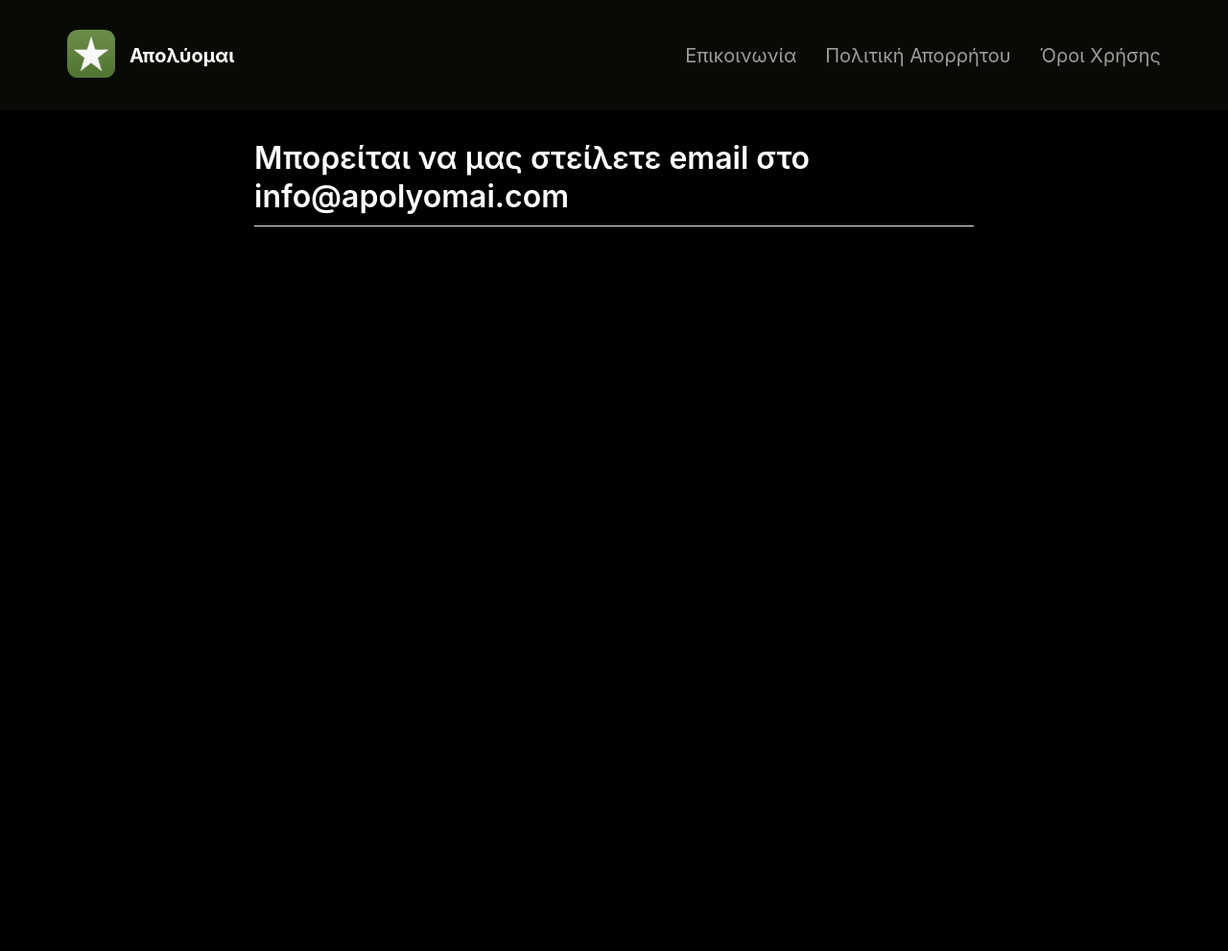
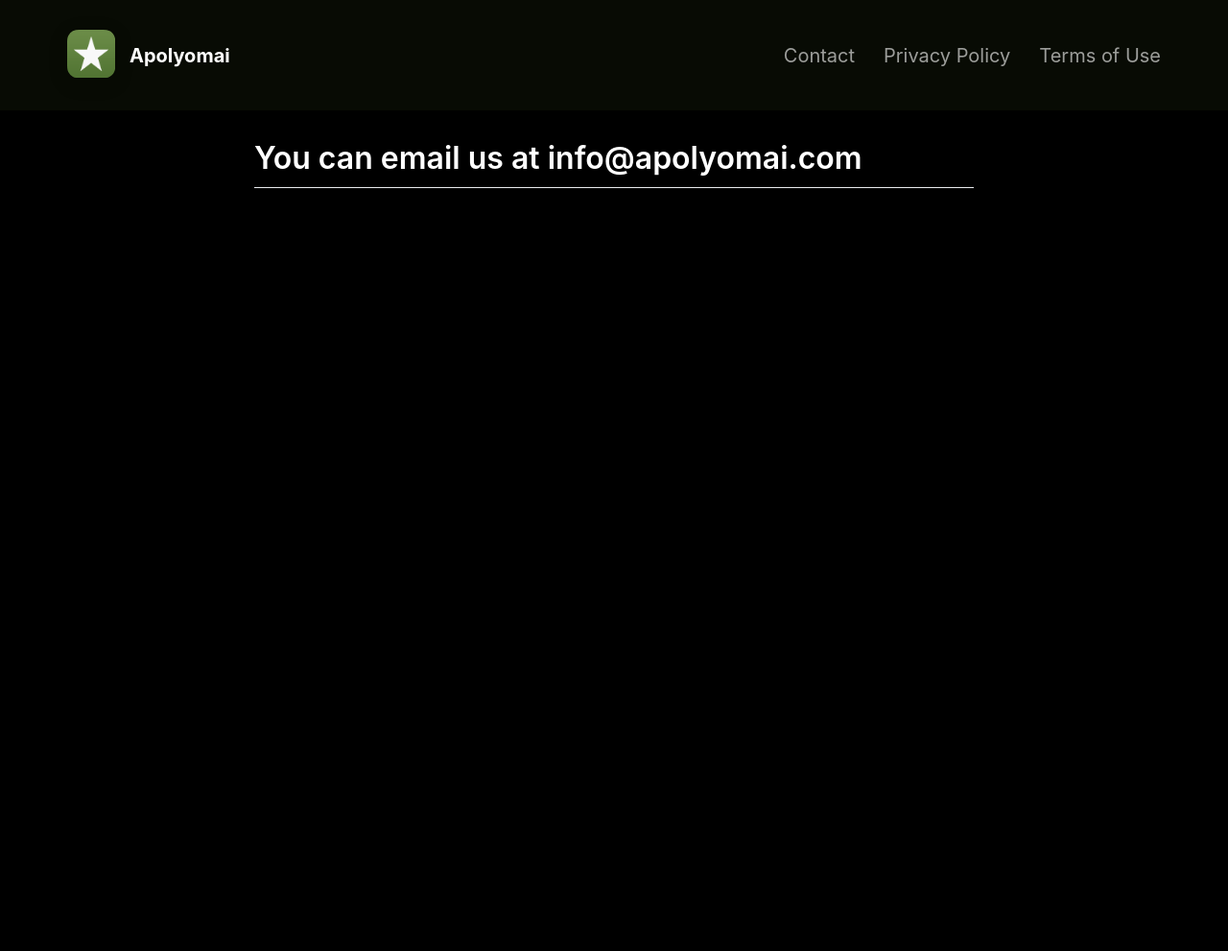
Before and after one commit to IraklisElef/apolyomai-app-landing-page, a Jekyll site: the page built from _pages/contact.md, in a window 1280 px wide. Shown: the whole page at 96% size. Built offline with Jekyll 4.4.1, drawn with Linux system fonts in a browser that asks for light colours; nearby versions of some CDN libraries; some of the changed lines change nothing that is shown.

Commit message:
Change website to english

```diff
--- a/_config.yml
+++ b/_config.yml
@@ -1,27 +1,27 @@
 #page title
-page_title                                : Απολύομαι                                   # Automatically populates with app name if not set and if iOS app ID is set. Otherwise enter manually.
+page_title                                : Apolyomai                                   # Automatically populates with app name if not set and if iOS app ID is set. Otherwise enter manually.
 
 # App Info
 ios_app_id                                : 6504982905                               # Required. Enter iOS app ID to automatically populate name, price and icons (e.g. 718043190).
 ios_app_country                           : gr                                        # Required outside USA. Enter 2 letter country code as in https://en.wikipedia.org/wiki/ISO_3166-1_alpha-2
 
-appstore_link                             : https://apps.apple.com/gr/app/apolyomai/id6504982905                                         # Automatically populates if not set and if iOS app ID is set. Otherwise enter manually.
+appstore_link                             : https://apps.apple.com/app/apolyomai/id6504982905                                         # Automatically populates if not set and if iOS app ID is set. Otherwise enter manually.
 playstore_link                            : https://play.google.com/store/apps/details?id=com.iraklis.Apolyomai                                   # Enter Google Play Store URL.
 presskit_download_link                    :                                           # Enter a link to downloadable file or (e.g. public Dropbox link to a .zip file).
                                                                                       # Or upload your press kit file to assets and set path accordingly (e.g. "assets/your_press_kit.zip").
 
 app_icon_header                           : assets/appicon-rounded.png
 app_icon                                  : assets/appicon-rounded.png                      # Automatically populates if not set and if iOS app ID is set.  Otherwise enter path to icon file manually.
-app_name                                  : Απολύομαι                                         # Automatically populates if not set and if iOS app ID is set.  Otherwise enter manually.
-app_price                                 : Δωρεάν                                        # Automatically populates if not set and if iOS app ID is set.  Otherwise enter manually.
-app_description                           : Ο μετρητής απόλυσής σου!
+app_name                                  : Apolyomai                                         # Automatically populates if not set and if iOS app ID is set.  Otherwise enter manually.
+app_price                                 : Free                                        # Automatically populates if not set and if iOS app ID is set.  Otherwise enter manually.
+app_description                           : Your dismissal counter!
 
 enable_smart_app_banner                   : true                                      # Set to true to show a smart app banner at top of page on mobile devices.
 
 
 
 # Information About Yourself
-your_name                                 : Ηρακλή Ελευθεριάδη
+your_name                                 : Iraklis Eleftheriadis
 your_link                                 : https://www.irakliseleftheriadis.com
 your_city                                 :
 email_address                             : info@apolyomai.com
@@ -37,40 +37,40 @@ mastodon_link                             :
 # Feature List                            Edit, add or remove features to be presented.
 features                                  :
 
-  - title                                 : Μετρητής Στρατού
-    description                           : Μέτρα τα υπολειπόμενα ΚΣ σου.
+  - title                                 : Army Counter
+    description                           : Track your remaining service days.
     fontawesome_icon_name                 : clock
 
-  - title                                 : Προσθήκη Πληροφοριών
-    description                           : Πρόσθεσε όλες τις υπηρεσίες, άδειες, κρατήσεις και φυλακές σου.
+  - title                                 : Add Information
+    description                           : Add all your services, leaves, detentions, and prisons.
     fontawesome_icon_name                 : plus
 
-  - title                                 : Ημερολόγιο
-    description                           : Παρακολούθησε όλες τις πληροφορίες της θητείας σου.
+  - title                                 : Calendar
+    description                           : Keep track of all your service information.
     fontawesome_icon_name                 : calendar
 
-  - title                                 : Στατιστικά
-    description                           : Ανάλυσε όλες τις πληροφορίες της θητείας σου.
+  - title                                 : Statistics
+    description                           : Analyze all your service data.
     fontawesome_icon_name                 : chart-pie
 
-  - title                                 : Υπηρεσίες
-    description                           : Πρόσθεσε δικές σου και επεξεργάσου τις υπάρχουσες.
+  - title                                 : Services
+    description                           : Add your own and edit existing ones.
     fontawesome_icon_name                 : list
 
-  - title                                 : Στρατιωτικός Εξοπλισμός
-    description                           : Αποθήκευσε στοιχεία στρατιωτικού εξοπλισμού όπως τον αριθμό όπλου ή κλείστρου.
+  - title                                 : Military Equipment
+    description                           : Store details of military equipment such as weapon or bolt numbers.
     fontawesome_icon_name                 : toolbox
 
-  - title                                 : Ιεραρχίες
-    description                           : Ενημερώσου σχετικά με την ιεραρχία του στρατού ξηράς, πολεμικού ναυτικού και πολεμικής αεροπορίας.
+  - title                                 : Hierarchies
+    description                           : Stay updated on the hierarchy of the army, navy, and air force.
     fontawesome_icon_name                 : sitemap
 
-  - title                                 : Επιτεύγματα
-    description                           : Ξεκλείδωσε διάφορα επιτεύγματα κατά την διάρκεια της θητείας σου.
+  - title                                 : Achievements
+    description                           : Unlock various achievements during your service.
     fontawesome_icon_name                 : trophy
 
-  - title                                 : Στρατιωτική Αργκό
-    description                           : Εξερεύνησε και μάθε στρατιωτική αργκό για να παραμείνεις συνδεδεμένος με τη μοναδική κουλτούρα της στρατιωτικής ζωής.
+  - title                                 : Military Slang
+    description                           : Explore and learn military slang to stay connected with the unique culture of military life.
     fontawesome_icon_name                 : font
 
   - title                                 : # New Feature Title
--- a/_pages/contact.md
+++ b/_pages/contact.md
@@ -1,6 +1,6 @@
 ---
 layout: page
-title: Επικοινωνία
+title: Contact
 include_in_header: true
 ---
-# Μπορείται να μας στείλετε email στο info@apolyomai.com
+# You can email us at info@apolyomai.com
--- a/_pages/privacypolicy.md
+++ b/_pages/privacypolicy.md
@@ -1,6 +1,6 @@
 ---
 layout: page
-title: Πολιτική Απορρήτου
+title: Privacy Policy
 include_in_header: true
 ---
 
--- a/_pages/termsofuse.md
+++ b/_pages/termsofuse.md
@@ -1,6 +1,6 @@
 ---
 layout: page
-title: Όροι Χρήσης
+title: Terms of Use
 include_in_header: true
 ---
 **Last updated**
```
Also changed, not shown: assets/screenshot/demo-screen.png, 2 other files.
